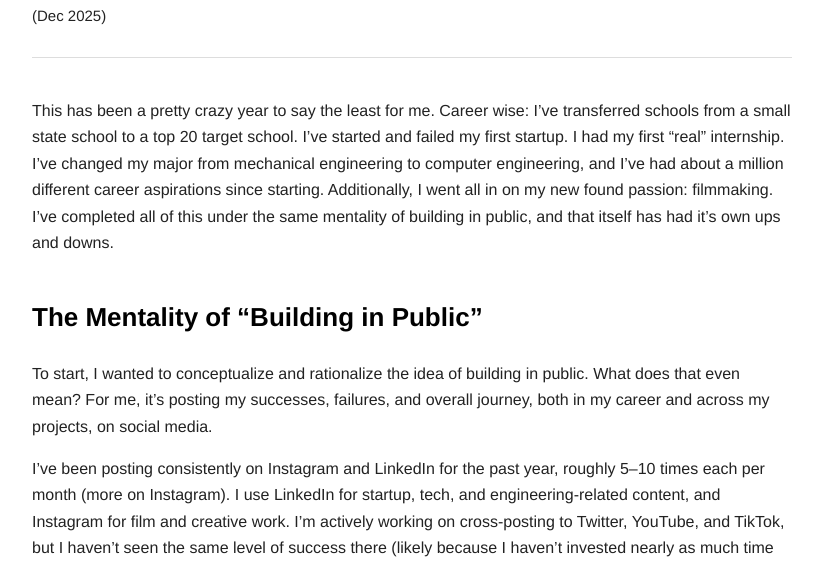
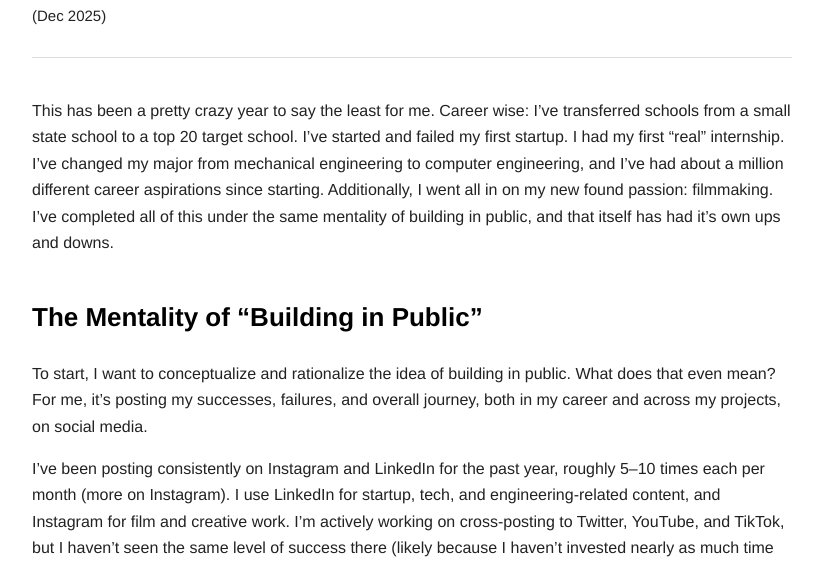
Before and after one commit to PJ1229/Portfolio, a website: page public/blog-posts/building-failure-exclusivity.html in a window 1280 px wide. Shown: the part 224-790 px from the top of the page, without its empty margins (228-1049 px from the left). Drawn offline with Linux system fonts and the light colour scheme; a web font is replaced by a local one.

Commit message:
grammar fix

```diff
--- a/public/blog-posts/building-failure-exclusivity.html
+++ b/public/blog-posts/building-failure-exclusivity.html
@@ -37,7 +37,7 @@
     <h2>The Mentality of “Building in Public”</h2>
 
     <p>
-      To start, I wanted to conceptualize and rationalize the idea of building in public. What does that even mean? For me, it’s posting my successes, failures, and overall journey, both in my career and across my projects, on social media.
+      To start, I want to conceptualize and rationalize the idea of building in public. What does that even mean? For me, it’s posting my successes, failures, and overall journey, both in my career and across my projects, on social media.
     </p>
 
     <p>
```
